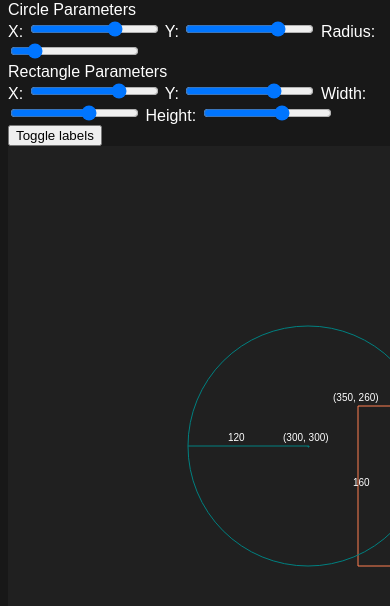
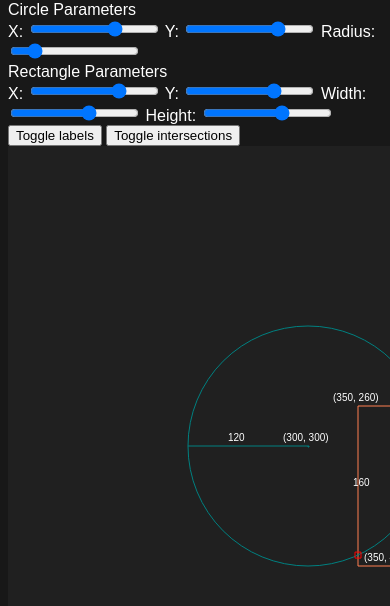
Before and after one commit to rcjorgensen/canvas-visualizations, a plain HTML site: page index.html in a window 390 px wide. Shown: the part 116-722 px from the top of the page. Drawn offline with Linux system fonts and the light colour scheme.

Commit message:
Add intersections

```diff
--- a/index.html
+++ b/index.html
@@ -28,6 +28,7 @@
     </div>
     <div>
       <button id="toggle-labels">Toggle labels</button>
+      <button id="toggle-intersections">Toggle intersections</button>
     </div>
     <canvas id="myCanvas">
       <script src="index.js"></script>
--- a/index.js
+++ b/index.js
@@ -15,6 +15,11 @@ const CIRCLE = {
 };
 
 let showLabels = true;
+let showIntersections = true;
+
+const canvas = document.getElementById("myCanvas");
+canvas.width = CANVAS_WIDTH;
+canvas.height = CANVAS_HEIGHT;
 
 draw();
 
@@ -81,18 +86,20 @@ inputHeight.oninput = (e) => {
   draw();
 };
 
-const toggleLabels = document.getElementById("toggle-labels");
-toggleLabels.onclick = (e) => {
+const toggleLabels = (document.getElementById("toggle-labels").onclick = (
+  e,
+) => {
   showLabels = !showLabels;
+  draw();
+});
+
+document.getElementById("toggle-intersections").onclick = (e) => {
+  showIntersections = !showIntersections;
   draw();
 };
 
 function draw() {
-  const canvas = document.getElementById("myCanvas");
-
   const ctx = canvas.getContext("2d");
-  canvas.width = CANVAS_WIDTH;
-  canvas.height = CANVAS_HEIGHT;
 
   ctx.fillStyle = "#202020";
   ctx.fillRect(0, 0, canvas.width, canvas.height);
@@ -124,6 +131,11 @@ function draw() {
   ctx.lineTo(CIRCLE.x - CIRCLE.radius, CIRCLE.y);
   ctx.stroke();
 
+  drawLabels(ctx);
+  drawIntersections(ctx);
+}
+
+function drawLabels(ctx) {
   if (showLabels) {
     // Text
     ctx.fillStyle = "white";
@@ -138,3 +150,208 @@ function draw() {
     ctx.fillText(`${RECT.width}`, RECT.x + RECT.width / 2 - 5, RECT.y + 3);
   }
 }
+
+function drawIntersections(ctx) {
+  if (showIntersections) {
+    drawLeftIntersections(ctx);
+    drawRightIntersections(ctx);
+    drawTopIntersections(ctx);
+    drawBottomIntersections(ctx);
+  }
+}
+
+function drawLeftIntersections(ctx) {
+  const c = distSqrd(RECT, CIRCLE) - CIRCLE.radius ** 2;
+  const b = 2 * (RECT.y - CIRCLE.y);
+  const det = b ** 2 - 4 * c;
+  if (det >= 0) {
+    const y0 = (1 / 2) * (-b + Math.sqrt(det));
+    const y1 = (1 / 2) * (-b - Math.sqrt(det));
+
+    ctx.strokeStyle = "red";
+    if (
+      (RECT.height >= 0 && 0 <= y0 && y0 <= RECT.height) ||
+      (RECT.height < 0 && RECT.height <= y0 && y0 <= 0)
+    ) {
+      // Intersection
+      ctx.beginPath();
+      ctx.rect(RECT.x - 3, RECT.y + y0 - 3, 6, 6);
+      ctx.stroke();
+
+      // Text
+      ctx.fillStyle = "white";
+      ctx.fillText(
+        `(${RECT.x}, ${(RECT.y + y0).toFixed(2)})`,
+        RECT.x + 6,
+        RECT.y + y0 + 6,
+      );
+    }
+
+    if (
+      (RECT.height >= 0 && 0 <= y1 && y1 <= RECT.height) ||
+      (RECT.height < 0 && RECT.height <= y1 && y1 <= 0)
+    ) {
+      // Intersection
+      ctx.beginPath();
+      ctx.rect(RECT.x - 3, RECT.y + y1 - 3, 6, 6);
+      ctx.stroke();
+
+      // Text
+      ctx.fillStyle = "white";
+      ctx.fillText(
+        `(${RECT.x}, ${(RECT.y + y1).toFixed(2)})`,
+        RECT.x + 6,
+        RECT.y + y1 + 6,
+      );
+    }
+  }
+}
+
+function drawRightIntersections(ctx) {
+  const c =
+    distSqrd({ x: RECT.x + RECT.width, y: RECT.y }, CIRCLE) -
+    CIRCLE.radius ** 2;
+  const b = 2 * (RECT.y - CIRCLE.y);
+  const det = b ** 2 - 4 * c;
+  if (det >= 0) {
+    const y0 = (1 / 2) * (-b + Math.sqrt(det));
+    const y1 = (1 / 2) * (-b - Math.sqrt(det));
+
+    ctx.strokeStyle = "red";
+    if (
+      (RECT.height >= 0 && 0 <= y0 && y0 <= RECT.height) ||
+      (RECT.height < 0 && RECT.height <= y0 && y0 <= 0)
+    ) {
+      // Intersection
+      ctx.beginPath();
+      ctx.rect(RECT.x + RECT.width - 3, RECT.y + y0 - 3, 6, 6);
+      ctx.stroke();
+
+      // Text
+      ctx.fillStyle = "white";
+      ctx.fillText(
+        `(${RECT.x + RECT.width}, ${(RECT.y + y0).toFixed(2)})`,
+        RECT.x + RECT.width + 6,
+        RECT.y + y0 + 6,
+      );
+    }
+
+    if (
+      (RECT.height >= 0 && 0 <= y1 && y1 <= RECT.height) ||
+      (RECT.height < 0 && RECT.height <= y1 && y1 <= 0)
+    ) {
+      // Intersection
+      ctx.beginPath();
+      ctx.rect(RECT.x + RECT.width - 3, RECT.y + y1 - 3, 6, 6);
+      ctx.stroke();
+
+      // Text
+      ctx.fillStyle = "white";
+      ctx.fillText(
+        `(${RECT.x + RECT.width}, ${(RECT.y + y1).toFixed(2)})`,
+        RECT.x + RECT.width + 6,
+        RECT.y + y1 + 6,
+      );
+    }
+  }
+}
+
+function drawTopIntersections(ctx) {
+  const c = distSqrd(RECT, CIRCLE) - CIRCLE.radius ** 2;
+  const b = 2 * (RECT.x - CIRCLE.x);
+  const det = b ** 2 - 4 * c;
+  if (det >= 0) {
+    const x0 = (1 / 2) * (-b + Math.sqrt(det));
+    const x1 = (1 / 2) * (-b - Math.sqrt(det));
+
+    ctx.strokeStyle = "red";
+    if (
+      (RECT.width >= 0 && 0 <= x0 && x0 <= RECT.width) ||
+      (RECT.width < 0 && RECT.width <= x0 && x0 <= 0)
+    ) {
+      // Intersection
+      ctx.beginPath();
+      ctx.rect(RECT.x + x0 - 3, RECT.y - 3, 6, 6);
+      ctx.stroke();
+
+      // Text
+      ctx.fillStyle = "white";
+      ctx.fillText(
+        `(${(RECT.x + x0).toFixed(2)}, ${RECT.y})`,
+        RECT.x + x0 + 6,
+        RECT.y + 6,
+      );
+    }
+
+    if (
+      (RECT.width >= 0 && 0 <= x1 && x1 <= RECT.width) ||
+      (RECT.width < 0 && RECT.width <= x1 && x1 <= 0)
+    ) {
+      // Intersection
+      ctx.beginPath();
+      ctx.rect(RECT.x + x1 - 3, RECT.y - 3, 6, 6);
+      ctx.stroke();
+
+      // Text
+      ctx.fillStyle = "white";
+      ctx.fillText(
+        `(${(RECT.x + x1).toFixed(2)}, ${RECT.y})`,
+        RECT.x + x1 + 6,
+        RECT.y + 6,
+      );
+    }
+  }
+}
+
+function drawBottomIntersections(ctx) {
+  const c =
+    distSqrd({ x: RECT.x, y: RECT.y + RECT.height }, CIRCLE) -
+    CIRCLE.radius ** 2;
+  const b = 2 * (RECT.x - CIRCLE.x);
+  const det = b ** 2 - 4 * c;
+  if (det >= 0) {
+    const x0 = (1 / 2) * (-b + Math.sqrt(det));
+    const x1 = (1 / 2) * (-b - Math.sqrt(det));
+
+    ctx.strokeStyle = "red";
+    if (
+      (RECT.width >= 0 && 0 <= x0 && x0 <= RECT.width) ||
+      (RECT.width < 0 && RECT.width <= x0 && x0 <= 0)
+    ) {
+      // Intersection
+      ctx.beginPath();
+      ctx.rect(RECT.x + x0 - 3, RECT.y + RECT.height - 3, 6, 6);
+      ctx.stroke();
+
+      // Text
+      ctx.fillStyle = "white";
+      ctx.fillText(
+        `(${(RECT.x + x0).toFixed(2)}, ${RECT.y + RECT.height})`,
+        RECT.x + x0 + 6,
+        RECT.y + RECT.height + 6,
+      );
+    }
+
+    if (
+      (RECT.width >= 0 && 0 <= x1 && x1 <= RECT.width) ||
+      (RECT.width < 0 && RECT.width <= x1 && x1 <= 0)
+    ) {
+      // Intersection
+      ctx.beginPath();
+      ctx.rect(RECT.x + x1 - 3, RECT.y + RECT.height - 3, 6, 6);
+      ctx.stroke();
+
+      // Text
+      ctx.fillStyle = "white";
+      ctx.fillText(
+        `(${(RECT.x + x1).toFixed(2)}, ${RECT.y + RECT.height})`,
+        RECT.x + x1 + 6,
+        RECT.y + RECT.height + 6,
+      );
+    }
+  }
+}
+
+function distSqrd(p1, p2) {
+  return (p1.x - p2.x) ** 2 + (p1.y - p2.y) ** 2;
+}
```
